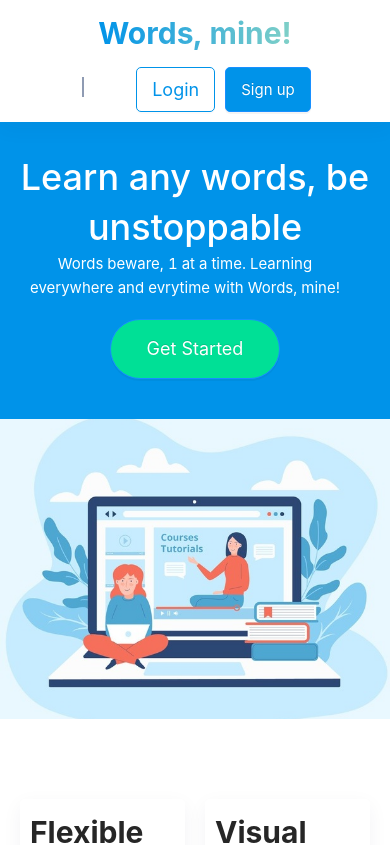
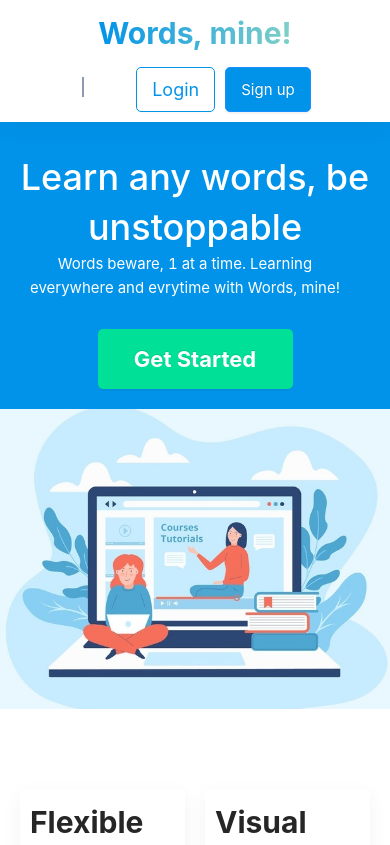
Before and after one commit to KieIO/wordsmine-landing-page, a React (Create React App) app: page / in a window 390 px wide. Shown: the top 845 px of the page. Built offline with nearby package versions, Linux system fonts and the light colour scheme.

Commit message:
Create Button Component

```diff
--- a/src/components/Banner/Banner.jsx
+++ b/src/components/Banner/Banner.jsx
@@ -2,6 +2,7 @@ import React from 'react'
 import ImgBanner from '../../img/learning-online.jpg'
 
 import { Button} from 'antd';
+import ButtonLarge from '../ButtonLarge/ButtonLarge';
 
 const Banner = () => {
     return (
@@ -11,9 +12,10 @@ const Banner = () => {
                 <h1 className="banner__text-color">Learn any words, be unstoppable</h1>
                 <p className="banner__text-color"> Words beware, 1 at a time. Learning everywhere and evrytime with Words, mine!
                 </p>
-                <Button type="primary" shape="round" size="large" className="banner__button">
+                {/* <Button type="primary" shape="round" size="large" className="banner__button">
                     Get Started
-                </Button>
+                </Button> */}
+                <ButtonLarge>Get Started</ButtonLarge>
 
             </div>
 
--- a/src/components/Banner/_banner.scss
+++ b/src/components/Banner/_banner.scss
@@ -16,14 +16,6 @@
             background-repeat: no-repeat;
             object-fit: cover;
         }
-    }
-    .ant-btn-primary{
-        background: $color-success;
-        margin: 3rem 0;
-        height: 60px;
-        width: 170px;
-        font-size: $font-size-heading6;
-
     }
     h1{
         font-size: $font-size-heading1;
@@ -78,10 +70,6 @@
             padding: 2rem;
         }
         max-height: 100vh;
-        &__button {
-            margin-top: 2rem !important;
-            margin-bottom: 2rem !important;
-        }
         &__img{
             position: relative;
             img {
@@ -96,12 +84,5 @@
         &__space{
             padding-top: 1rem;
         }
-
-        .ant-btn-primary {
-            padding: 0 8px;
-            text-align: center;
-            background: $color-success;
-            margin: 0.5rem 0;
-        }
     }
 }
--- /dev/null
+++ b/src/components/ButtonLarge/ButtonLarge.jsx
@@ -0,0 +1,12 @@
+import React from 'react';
+import { Button } from 'antd';
+
+const ButtonCustom = ({ title, children, type= "primary", ...rest}) => {
+    return (
+        <Button type={type} className="button-large" {...rest}>
+            {title || children}
+        </Button>
+    );
+}
+
+export default ButtonCustom;
--- /dev/null
+++ b/src/components/ButtonLarge/_buttonLarge.scss
@@ -0,0 +1,17 @@
+.button-large {
+    background-color: $color-success;
+    color: #fff;
+    font-weight: bold;
+    border-radius: $boder-radious-btn;
+    height: $height-btn-large;
+    width: 195px;
+    font-size: $font-size-heading5;
+    margin-top: 3rem;
+    transition: all 0.5s;
+    border: none;
+
+    &:hover {
+        background-color: $color-warning;
+        color: $color-black;
+    }
+}
--- a/src/components/CTA/CTA.jsx
+++ b/src/components/CTA/CTA.jsx
@@ -1,12 +1,12 @@
 import React from 'react';
-import { Button } from 'antd';
+import ButtonLarge from '../ButtonLarge/ButtonLarge';
 
 const CTA = () => {
     return (
         <section className="cta u-margin-vertical-section">
             <div className="cta__wrap">
                 <h1 className="cta__title">Ready to start getting better grades?</h1>
-                <Button size="large" className="cta__button">Get started</Button>
+                <ButtonLarge>Get started</ButtonLarge>
             </div>
         </section>
     );
--- a/src/components/CTA/_cta.scss
+++ b/src/components/CTA/_cta.scss
@@ -8,25 +8,6 @@
     &__title {
         font-size: $font-size-heading1;
         color: $color-black;
-    }
-    &__button {
-        background-image: linear-gradient(to right, $color-primary-dark, $color-primary-light);
-        color: #fff;
-        font-weight: bold;
-        border-radius: 50px;
-        height: 68px;
-        width: 195px;
-        font-size: $font-size-heading5;
-        margin-top: 3rem;
-        transition: all .5s;
-        border: none;
-
-        &:hover {
-            background-color: $color-success;
-            background-image: linear-gradient(to left, $color-primary-dark, $color-primary-light);
-            color: #fff;
-
-        }
     }
 }
 
--- a/src/sass/index.scss
+++ b/src/sass/index.scss
@@ -12,7 +12,7 @@
 @import '../components/Footer/components/SocialFooter/socialFooter';
 @import '../components/Feedback/components/Feedback-Item/feedbackItem';
 
-
+@import '../components/ButtonLarge/buttonLarge';
 @import '../components/ButtonCustom/buttonCustom';
 @import '../components/Heading/heading';
 @import '../components/Banner/banner';
```
